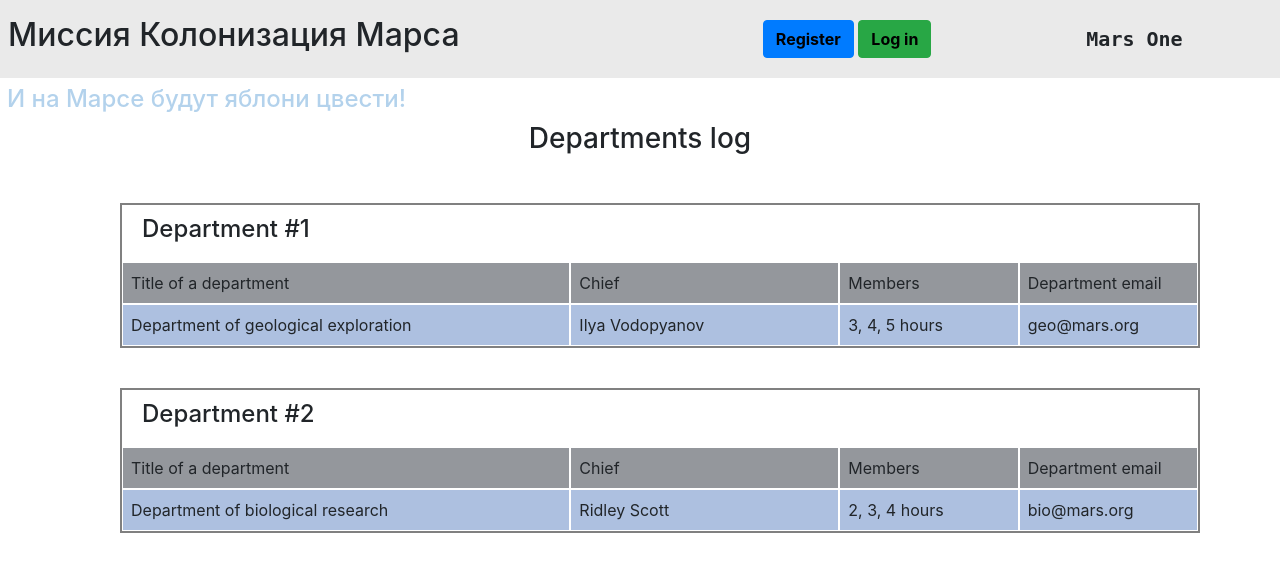
After one commit to thecattest/mars-one, a Flask app: page /departments_list in a window 1280 px wide. The commit adds this page. Shown: the top 572 px of the page. Run offline with Flask 2, Linux system fonts and the light colour scheme; data comes from the database, SQL or seed files in the repository; both versions use the stored data as it was after the commit; parts of the project's set-up code (start-up, migrations or seed data) failed here and were passed over; some libraries are stand-ins or nearby versions.

Commit message:
page for departments

```diff
--- a/main.py
+++ b/main.py
@@ -38,7 +38,16 @@ def index():
     actions = session.query(Jobs).all()
     return render_template("actions.html",
                            actions=actions,
-                           title="Список работ")
+                           title="Works log")
+
+
+@app.route("/departments_list")
+def departments_list():
+    session = db_session.create_session()
+    all_departments = session.query(Department).all()
+    return render_template("departments.html",
+                           title="Departments log",
+                           all_departments=all_departments)
 
 
 @app.route("/register", methods=['GET', 'POST'])
--- /dev/null
+++ b/templates/departments.html
@@ -0,0 +1,44 @@
+{% extends "base.html" %}
+
+{% block content %}
+<div class="container-fluid">
+    <div class="row">
+        <div class="col-12 text-center">
+            <h3>{{title}}</h3>
+        </div>
+    </div>
+
+    {% if current_user.is_authenticated %}
+    <div class="buttons">
+        <a href="/" class="btn btn-secondary">Back to jobs</a>
+        <a href="/department" class="btn btn-secondary">Add a department</a>
+    </div>
+    {% endif %}
+
+    {% for department in all_departments %}
+    <div class="container-fluid item">
+        <div class="row">
+            <div class="col-12 action-title"><h4>Department #{{department.id}}</h4></div>
+        </div>
+        <div class="row">
+            <div class="col-5 title">Title of a department</div>
+            <div class="col-3 title">Chief</div>
+            <div class="col-2 title">Members</div>
+            <div class="col-2 title">Department email</div>
+        </div>
+        <div class="row">
+            <div class="col-5 cell">{{department.title}}</div>
+            <div class="col-3 cell">{{department.user.name + " " + department.user.surname}}</div>
+            <div class="col-2 cell">{{department.members}} hours</div>
+            <div class="col-2 cell">{{department.email}}</div>
+        </div>
+    </div>
+    {% if current_user.id == 1 or current_user.id == department.chief %}
+    <!--<div class="buttons">
+        <a href="/department/{{department.id}}" class="btn btn-warning">Edit department</a>
+        <a href="/delete_department/{{department.id}}" class="btn btn-danger">Delete department</a>
+    </div>-->
+    {% endif %}
+    {% endfor %}
+</div>
+{% endblock %}
```
Also changed, not shown: templates/actions.html (+4 -4 lines), db/mars.sqlite.
